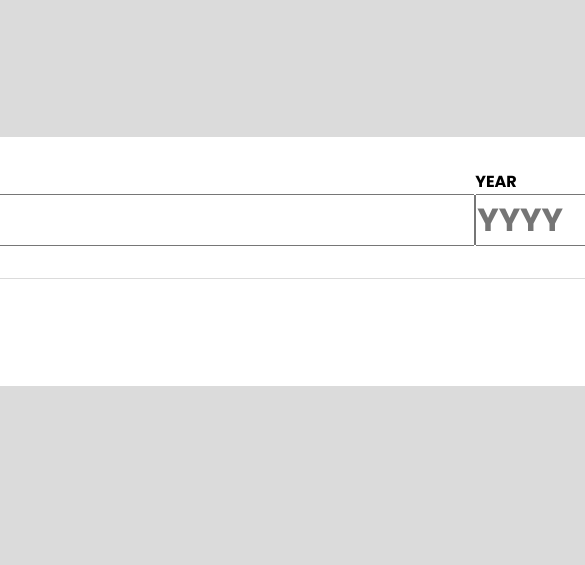
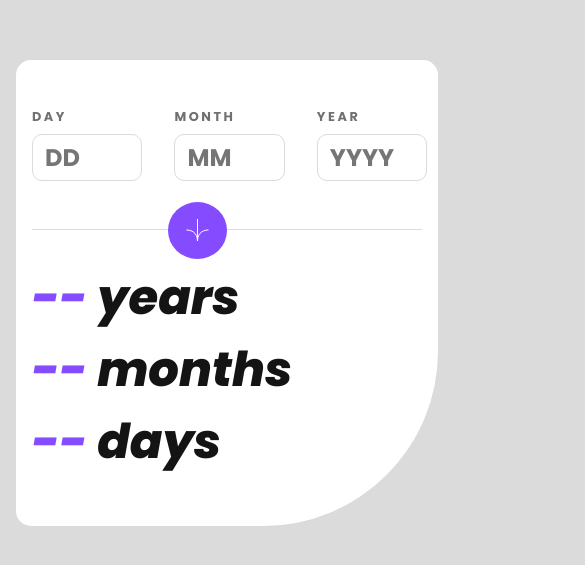
Before and after one commit to TomasPereira-Dev/frontendMentor-Challenge5, a plain HTML site: page index.html in a window 390 px wide. Shown: the part 161-726 px from the top of the page, 585 px wide, since content can reach past the window. Drawn offline with Linux system fonts and the light colour scheme.

Commit message:
added mobile version

```diff
--- a/index.html
+++ b/index.html
@@ -17,19 +17,19 @@
   <div class="main-container">
     <div class="app-container">
       <div class="inputs-container">
-        <div>
-          DAY
+        <div class="input-container">
+          <p>DAY</p>
           <input type="text" placeholder="DD">
         </div>
-        <div>
-          MONTH
+        <div class="input-container">
+          <p>MONTH</p>
           <input type="text" placeholder="MM">
         </div>
-        <div>
-          YEAR
+        <div class="input-container">
+          <p>YEAR</p>
           <input type="text" placeholder="YYYY">
         </div>
-        <button><img src="./assets/images/icon-arrow.svg" alt="a arrow pointing down"></button>
+        <button><svg xmlns="http://www.w3.org/2000/svg" width="46" height="44" viewBox="0 0 46 44"><g fill="none" stroke="#FFF" stroke-width="2"><path d="M1 22.019C8.333 21.686 23 25.616 23 44M23 44V0M45 22.019C37.667 21.686 23 25.616 23 44"/></g></svg></button>
       </div>
 
       <div class="results-container">
--- a/style.css
+++ b/style.css
@@ -1,7 +1,6 @@
 *{
     margin: 0;
     padding: 0;
-    box-sizing: border-box;
     font-family: "Poppins", sans-serif;
 }
 
@@ -17,34 +16,117 @@ body{
 .main-container{
     display: flex;
     flex-direction: column;
+    align-items: center;
+    justify-content: center;
     width: 100%;
     height: 100%;
-    align-items: center;
-    justify-content: center;
 }
 
 .app-container{
+    display: flex;
+    flex-direction: column;
+    gap: 2em;
+    padding: 3em;
     background-color: hsl(0, 0%, 100%);
-    padding: 2em;
     border-bottom-left-radius: 15px;
     border-top-left-radius: 15px;
     border-top-right-radius: 15px;
-    border-bottom-right-radius: 100px;
+    border-bottom-right-radius: 175px;
 }
 
 .inputs-container{
+    position: relative;
     display: flex;
-    padding-bottom: 2em;
+    gap: 2em;
+    padding-bottom: 3em;
+    padding-right: 10em;
     border-bottom: 1px solid hsl(0, 0%, 86%);
+}
+
+.input-container{
+    display: flex;
+    flex-direction: column;
+    gap: .5em;
+    width: 10em;
+}
+
+.input-container p{
+    font-size: .8em;
+    letter-spacing: .2em;
+    color: hsl(0, 1%, 44%)
 }
 
 input{
     font-size: 2em;
+    padding: .2em .5em .2em .5em;
+    border-radius: 10px;
+    border: 1px solid hsl(0, 0%, 86%);
+    outline: none;
+}
+
+input:focus{
+    border: 1px solid hsl(259, 100%, 65%);
 }
 
 button{
+    position: absolute;
     border-radius: 50%;
     border: none;
-    padding: 1em;
+    padding: 1.5em;
     background-color: hsl(259, 100%, 65%);
+    right: 0;
+    bottom: -35%;
 }
+
+button:hover{
+    background-color: hsl(0, 0%, 8%);
+}
+
+.results-container{
+    font-size: 5em;
+    font-style: italic;
+    font-weight: 800;
+    color: hsl(259, 100%, 65%);
+}
+
+.results-container span{
+    color: hsl(0, 0%, 8%);
+}
+
+@media(max-width: 425px){
+    .main-container{
+        padding: 2em;
+    }
+
+    .app-container{
+        padding: 3em 1em 3em 1em;
+        width: 100%;
+    }
+
+    .input-container{
+        width: 48%;
+    }
+
+    input{
+        font-size: 1.5em;
+    }
+
+    button{
+        display: flex;
+        justify-content: center;
+        align-items: center;
+        bottom: -25%;
+        right: 50%;
+        padding: .5em;
+        border-radius: 50%;
+    }
+
+    svg{
+        width: 50%;
+    }
+
+    .results-container{
+        font-size: 3em;
+        overflow: hidden;
+    }
+}
```
